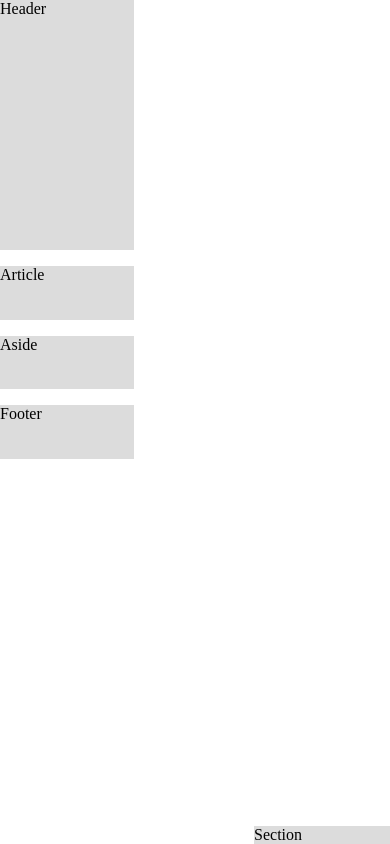
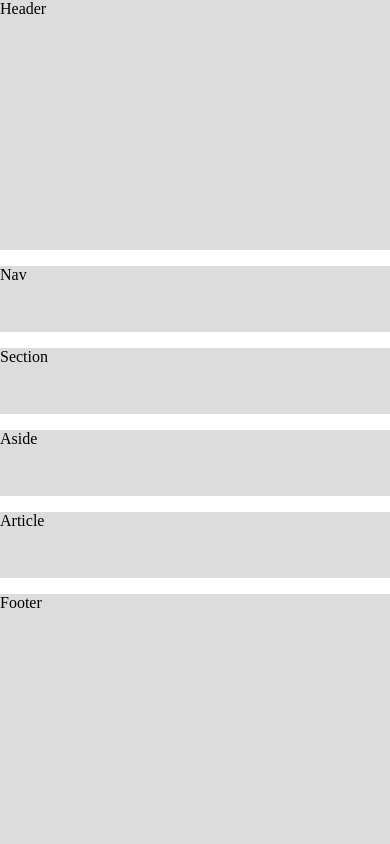
Before and after one commit to adrianhelllo/ikt_grid_layouts, a plain HTML site: page index3.html in a window 390 px wide. Drawn offline with Linux system fonts and the light colour scheme.

Commit message:
layout 3 responsive yay

```diff
--- a/index3.css
+++ b/index3.css
@@ -34,8 +34,10 @@ footer { grid-area: f }
 @media screen and (max-width: 980px) {
     main {
         grid-template-areas: "h"
+                            "n"
+                            "s"
+                            "as"
                             "a"
-                            "as"
                             "f";
         grid-template-rows: 250px repeat(4, 1fr) 250px;
     }
```
